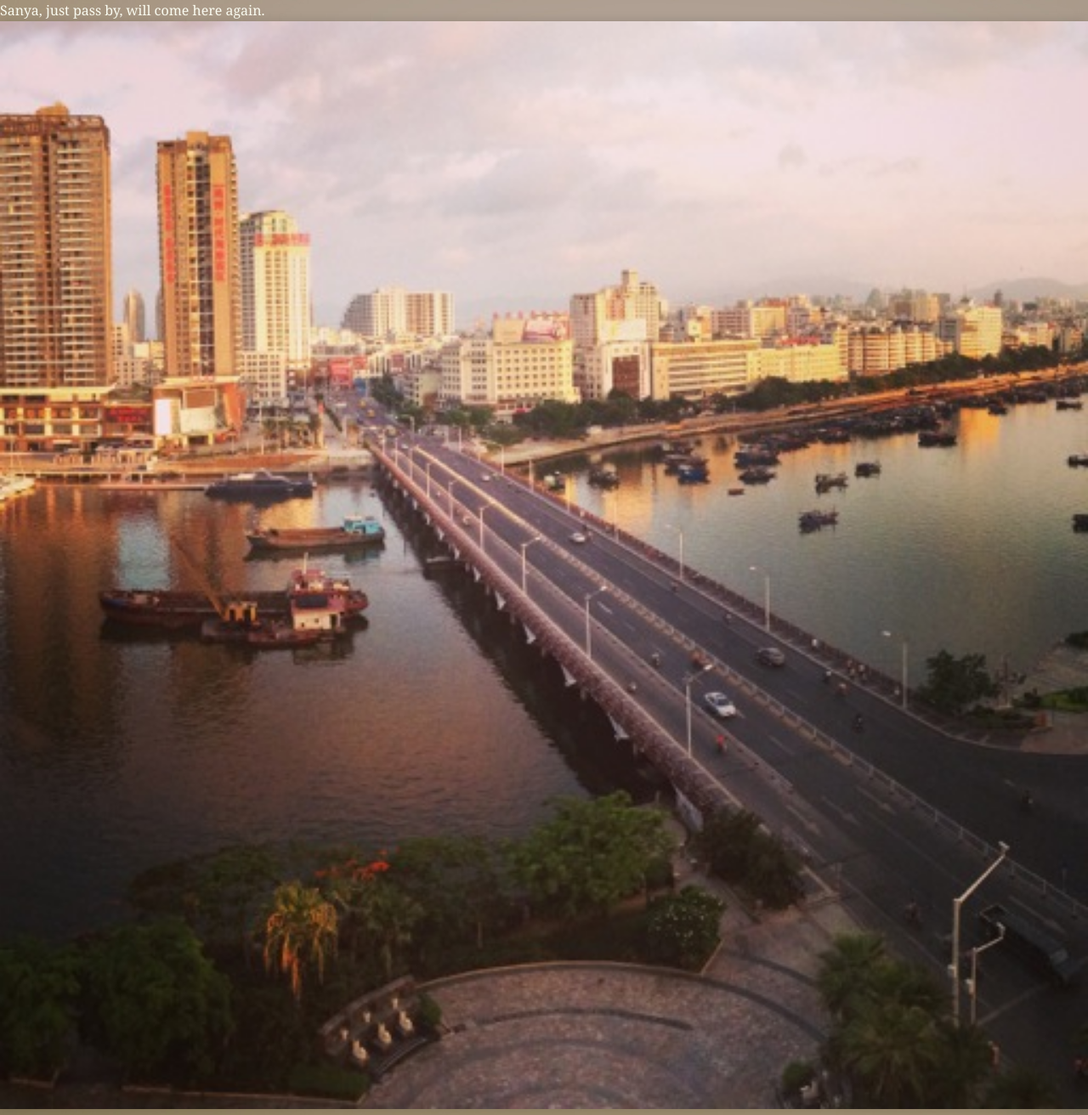
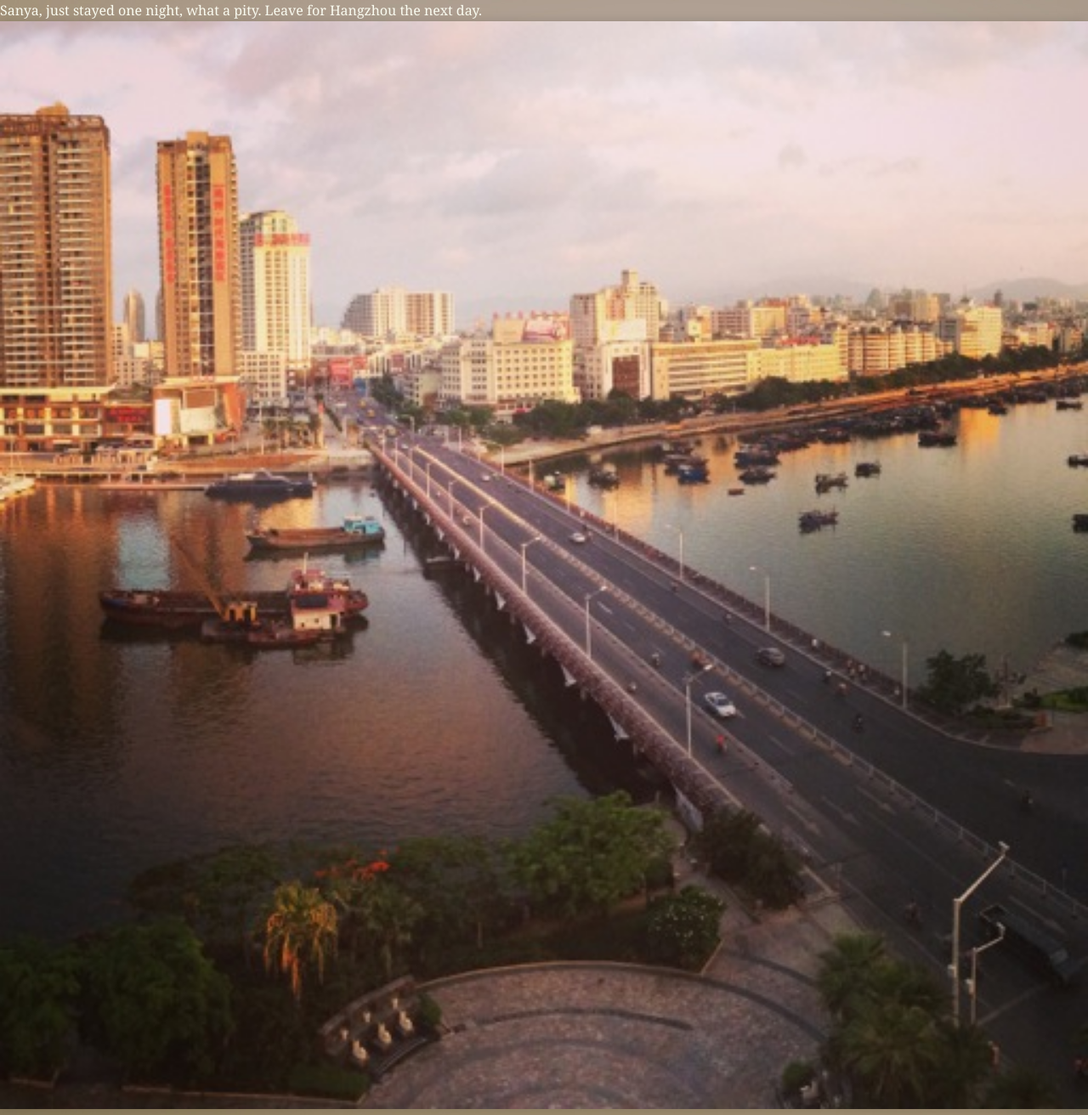
Before and after one commit to KjulyCom/place, a Jekyll site: the page built from _posts/2014-05-23-sanya.md, in a window 1280 px wide. Shown: the whole page at 85% size. Built offline with Jekyll 4.4.1, drawn with Linux system fonts in a browser that asks for light colours; nearby versions of some CDN libraries.

Commit message:
Update 2014-05-23-sanya.md

```diff
--- a/_posts/2014-05-23-sanya.md
+++ b/_posts/2014-05-23-sanya.md
@@ -4,6 +4,6 @@ category: timeline
 tags: Hainan China
 ---
 
-Sanya, just pass by, will come here again.
+Sanya, just stayed one night, what a pity. Leave for Hangzhou the next day.
 
 <img src="{{ site_url }}/img/posts/2014-05-23-sanya.jpg" alt="">
```
